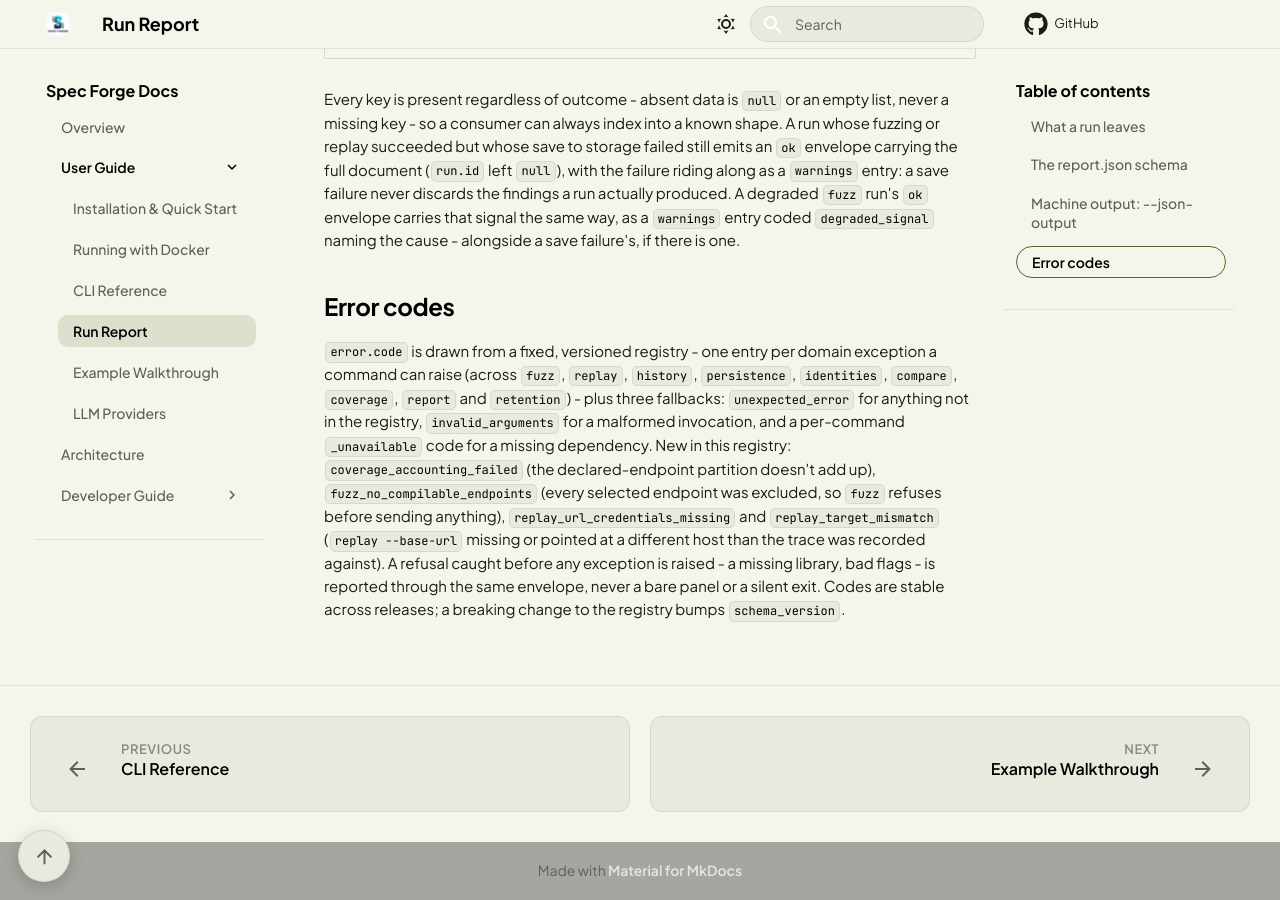
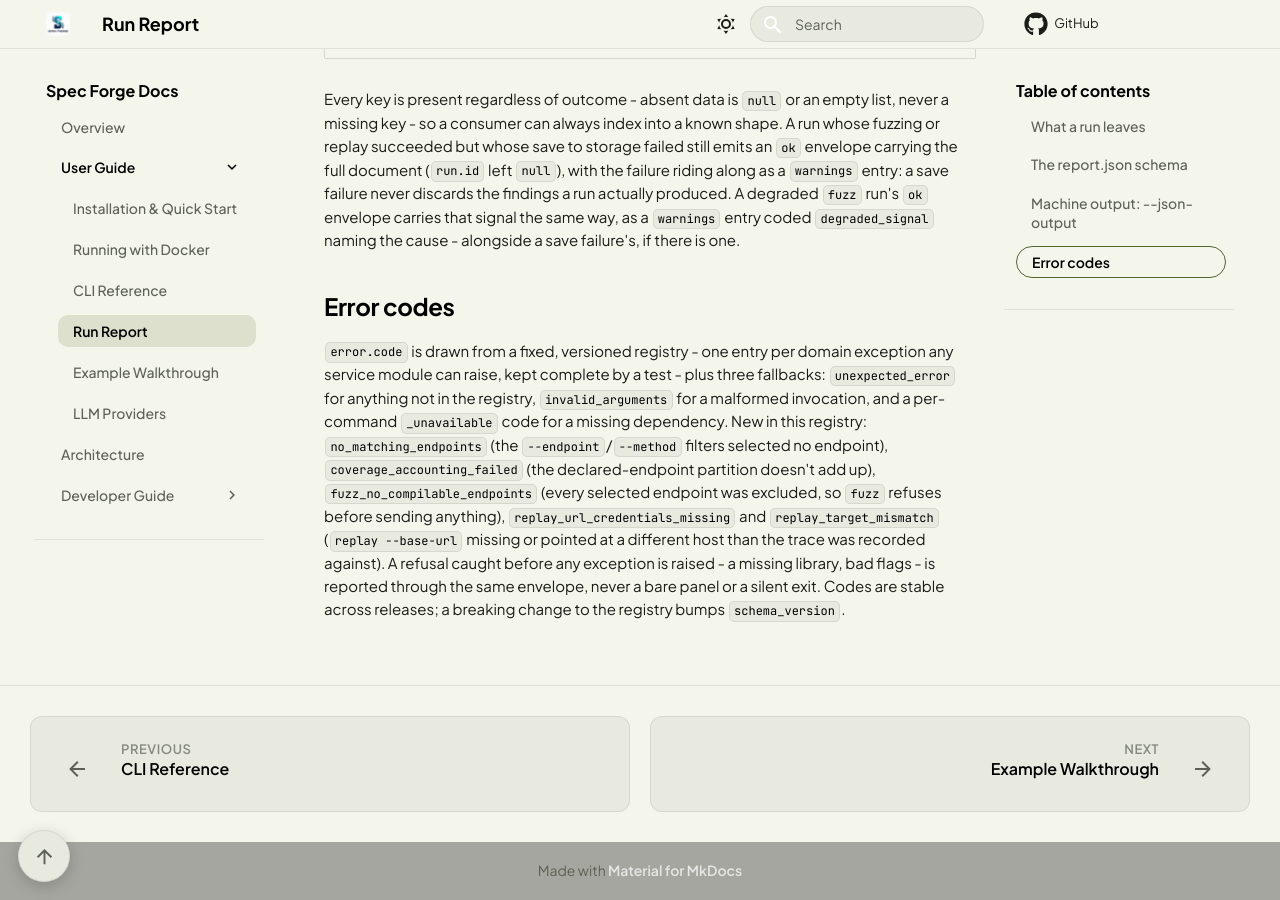
Before and after one commit to Spec-Forge-Testing/specforge-docs, an MkDocs documentation site: the page built from docs/user-guide/reports.md, in a window 1280 px wide and 900 px high, scrolled down 2523 px. Built offline with MkDocs 1.6.1 and Material for MkDocs 9.7.7, drawn with Linux system fonts in a browser that asks for light colours; comment, search, counter and statistics services are not loaded.

Commit message:
docs(core): add the no_matching_endpoints error code

```diff
--- a/docs/user-guide/reports.md
+++ b/docs/user-guide/reports.md
@@ -99,16 +99,17 @@ one.
 ## Error codes
 
 `error.code` is drawn from a fixed, versioned registry - one entry per domain
-exception a command can raise (across `fuzz`, `replay`, `history`,
-`persistence`, `identities`, `compare`, `coverage`, `report` and `retention`)
-- plus three fallbacks: `unexpected_error` for anything not in the registry,
+exception any service module can raise, kept complete by a test - plus three
+fallbacks: `unexpected_error` for anything not in the registry,
 `invalid_arguments` for a malformed invocation, and a per-command
 `_unavailable` code for a missing dependency. New in this registry:
-`coverage_accounting_failed` (the declared-endpoint partition doesn't add up),
-`fuzz_no_compilable_endpoints` (every selected endpoint was excluded, so
-`fuzz` refuses before sending anything), `replay_url_credentials_missing` and
-`replay_target_mismatch` (`replay --base-url` missing or pointed at a
-different host than the trace was recorded against). A refusal caught before
-any exception is raised - a missing library, bad flags - is reported through
-the same envelope, never a bare panel or a silent exit. Codes are stable
-across releases; a breaking change to the registry bumps `schema_version`.
+`no_matching_endpoints` (the `--endpoint`/`--method` filters selected no
+endpoint), `coverage_accounting_failed` (the declared-endpoint partition
+doesn't add up), `fuzz_no_compilable_endpoints` (every selected endpoint was
+excluded, so `fuzz` refuses before sending anything),
+`replay_url_credentials_missing` and `replay_target_mismatch` (`replay
+--base-url` missing or pointed at a different host than the trace was recorded
+against). A refusal caught before any exception is raised - a missing library,
+bad flags - is reported through the same envelope, never a bare panel or a
+silent exit. Codes are stable across releases; a breaking change to the
+registry bumps `schema_version`.
```
